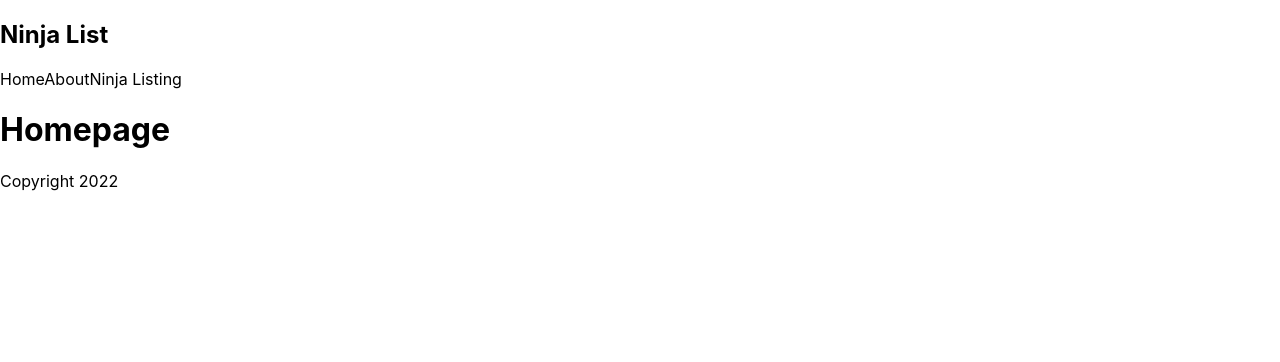
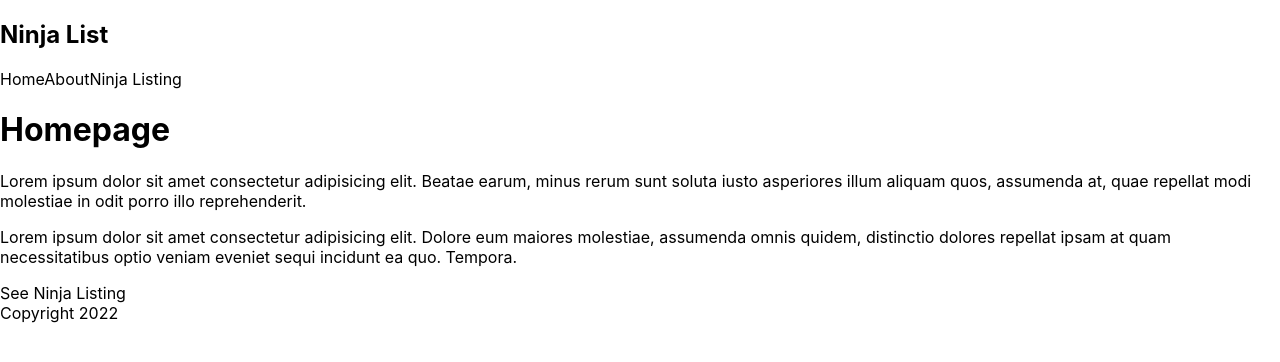
Before and after one commit to JunLargo/Ninjalist, a Next.js app: page / in a window 1280 px wide. Shown: the top 362 px of the page. Built offline with nearby package versions, Linux system fonts and the light colour scheme.

Commit message:
creating link between pages

```diff
--- a/comps/Navbar.js
+++ b/comps/Navbar.js
@@ -1,12 +1,15 @@
+import Link from 'next/link';
+import Links from 'next/link'
+
 const Navbar = () => {
     return (
         <nav>
             <div className="logo">
                 <h1>Ninja List</h1>
             </div>
-            <a>Home</a>
-            <a>About</a>
-            <a>Ninja Listing</a>
+            <Link href="/"><a>Home</a></Link>
+            <Link href="/about"><a>About</a></Link>
+            <Link href="/ninjas"><a>Ninja Listing</a></Link>
         </nav>
     );
 }
--- a/pages/index.js
+++ b/pages/index.js
@@ -1,3 +1,4 @@
+import Link from "next/link"
 import Head from 'next/head'
 import Image from 'next/image'
 import Footer from '../comps/Footer'
@@ -9,6 +10,9 @@ export default function Home() {
     <div>
       <Navbar />
       <h1>Homepage</h1>
+      <p>Lorem ipsum dolor sit amet consectetur adipisicing elit. Beatae earum, minus rerum sunt soluta iusto asperiores illum aliquam quos, assumenda at, quae repellat modi molestiae in odit porro illo reprehenderit.</p>
+      <p>Lorem ipsum dolor sit amet consectetur adipisicing elit. Dolore eum maiores molestiae, assumenda omnis quidem, distinctio dolores repellat ipsam at quam necessitatibus optio veniam eveniet sequi incidunt ea quo. Tempora.</p>
+      <Link href="/ninjas"><a>See Ninja Listing</a></Link>
       <Footer />
     </div>
   )
```
